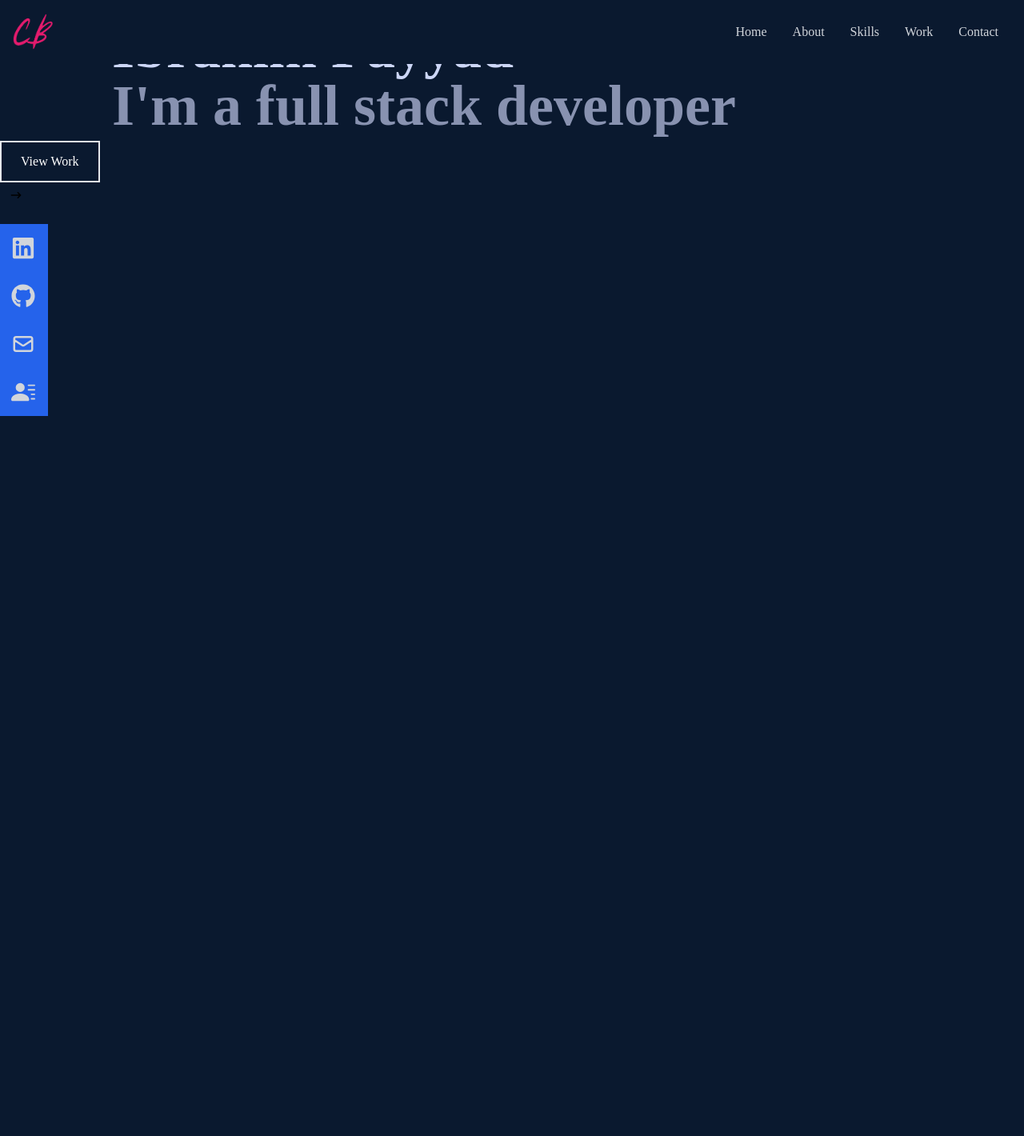
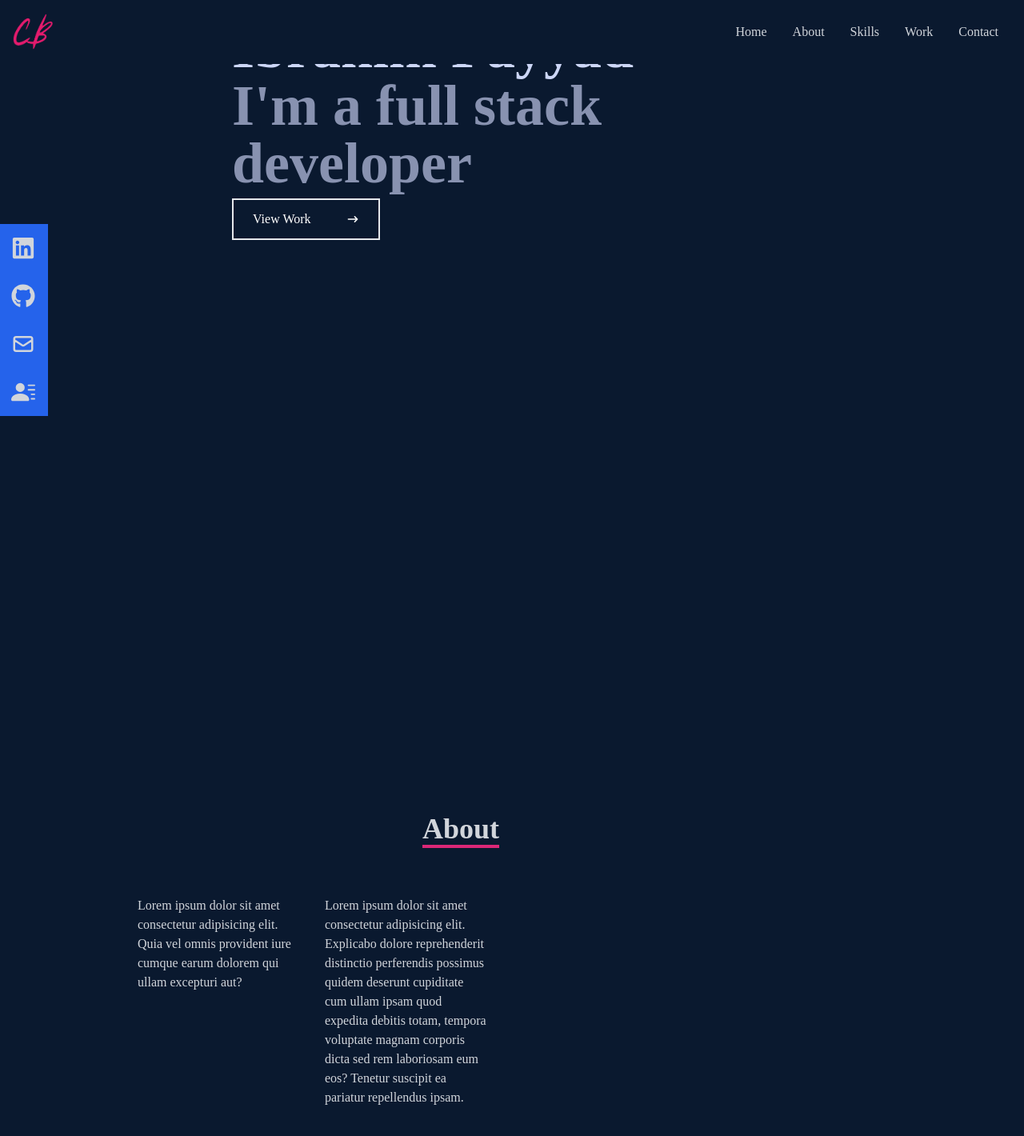
Before and after one commit to ifayyad/portfolio-react, a React (Create React App) app: page / in a window 1280 px wide. Shown: the top 1420 px of the page at 80% size. Built offline with nearby package versions, Linux system fonts and the light colour scheme.

Commit message:
debugging the home page

```diff
--- a/src/components/About.jsx
+++ b/src/components/About.jsx
@@ -4,8 +4,22 @@ const About = () => {
   return (
     <div name='home' className='w-full h-screen bg-[#0a192f] text-gray-300 '>
         <div className='flex flex-col justify-center items-center w-full h-full'>
-            <div className=' '>
+            <div className='max-w-[1000px] w-full px-4 grid grid-cols-2 gap-8 '>
+              <div className='sm:text-right pb-8 pl-4'>
+                <p className='text-4xl font-bold inline border-b-4 border-pink-600'>About</p>
+              </div>
+              <div>
 
+              </div>
+            <div className='max-w-[1000px] w-full px-4 grid grid-cols-2 gap-8 '>
+              <div>
+                <p>Lorem ipsum dolor sit amet consectetur adipisicing elit. Quia vel omnis provident iure cumque earum dolorem qui ullam excepturi aut?
+                </p>
+              </div>
+              <div>
+                <p>Lorem ipsum dolor sit amet consectetur adipisicing elit. Explicabo dolore reprehenderit distinctio perferendis possimus quidem deserunt cupiditate cum ullam ipsam quod expedita debitis totam, tempora voluptate magnam corporis dicta sed rem laboriosam eum eos? Tenetur suscipit ea pariatur repellendus ipsam.</p>
+              </div>
+            </div>
             </div>
         </div>
     </div>
--- a/src/components/Home.jsx
+++ b/src/components/Home.jsx
@@ -3,22 +3,21 @@ import {HiArrowNarrowRight} from 'react-icons/hi'
 
 const Home = () => {
   return (
-    <div name='home' className='w-full h-screen bg-[#0a192f] '>
+    <div name='home' className='w-full h-screen bg-[#0a192f]'>
 
 
       {/* Container */}
-      <div className='max-w-[1000px] mx-auto px-a flex flex-col justify-center h-fall'>
-      <p className='text-pink-600'>Hi, my name is</p>
-      <h1 className='text-4xl sm:text-7xl font-bold text-[#ccd6f6]'>Ibrahim Fayyad</h1>
-      <h2 className='text-4xl sm:text-7xl font-bold text-[#8892b0]'>I'm a full stack developer</h2>
+      <div className='max-w-[700px] mx-auto px-auto flex flex-col justify-center h-fall'>
+        <p className='text-pink-600'>Hi, my name is</p>
+        <h1 className='text-4xl sm:text-7xl font-bold text-[#ccd6f6]'>Ibrahim Fayyad</h1>
+        <h2 className='text-4xl sm:text-7xl font-bold text-[#8892b0]'>I'm a full stack developer</h2>
+
+        <div>
+          <button className='text-white group border-2 px-6 py-3 my-2 flex items-center hover:bg-pink-600 hover:border-pink-600 '>View Work
+          <span className='group-hover:rotate-90 duration-500'><HiArrowNarrowRight className='ml-11' /></span>
+          </button>
+        </div>
       </div>
-      <div>
-        <button className='text-white group border-2 px-6 py-3 my-2 flex items-center hover:bg-pink-600 hover:border-pink-600 '>View Work</button>
-        <span className=' group-hover:rotate-90 duration-500'>
-         <HiArrowNarrowRight className='ml-3' />
-          </span>
-      </div>
-
     </div>
   )
 }
```
